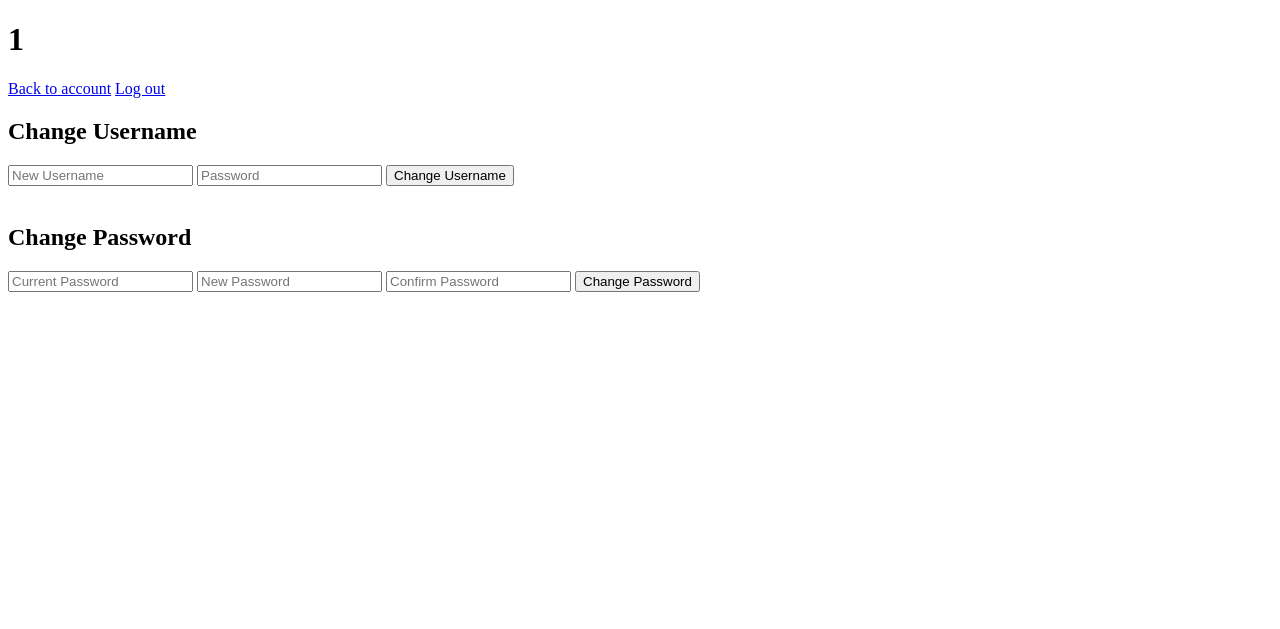
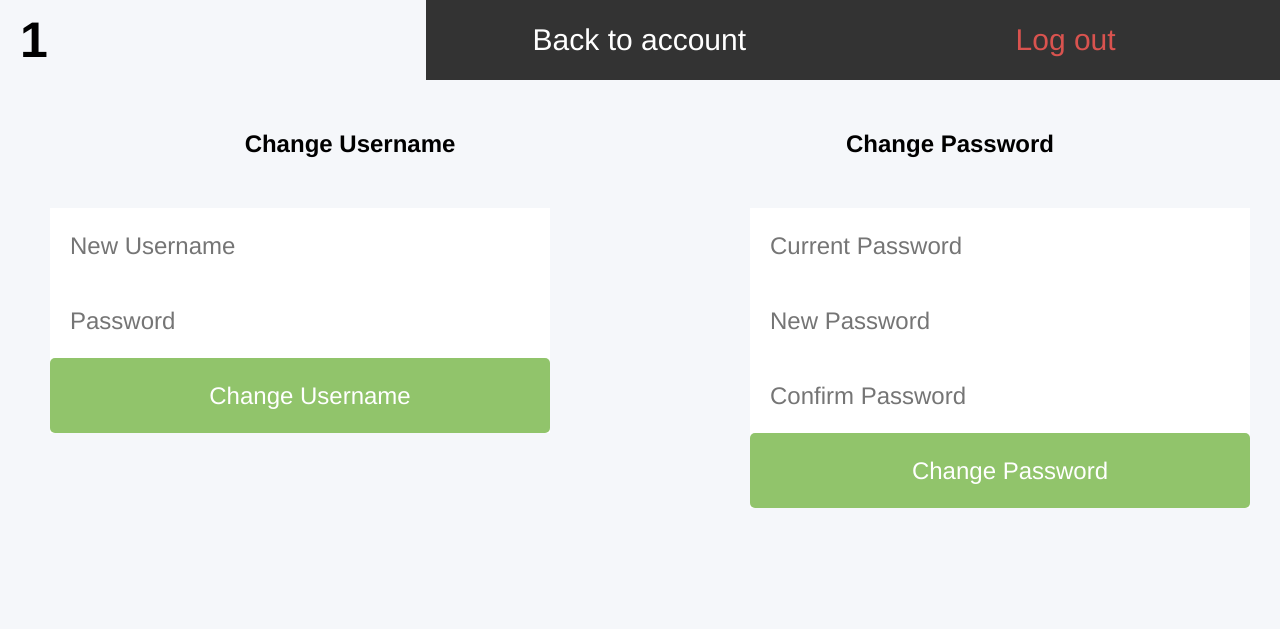
Before and after one commit to daneclipse/dartsApp, a PHP site: page /PHP/editAccount.php?username=1 in a window 1280 px wide. Shown: the top 629 px of the page. Run offline with PHP 8.4, Linux system fonts and the light colour scheme; data that the repository does not hold is empty.

Commit message:
form css - undone

```diff
--- a/css/general.css
+++ b/css/general.css
@@ -19,6 +19,7 @@ html, body
 	background-color: #f5f7fa;
 	overflow: hidden;
 }
+/* DARKER BG - #a4a6a8*/
 
 .page
 {
@@ -102,6 +103,7 @@ html, body
 	background-color: #f5f7fa;
 	font-size: 50px;
 	line-height: 80px;
+	float: left;
 	text-align: left;
 	padding-left: 20px;
 }
@@ -195,6 +197,11 @@ input:focus
 	background-color: #719952;
 }
 
+.smallForm
+{
+	height: 225px;
+}
+
 /* ALERT MESSAGE */
 .alertMessage
 {
@@ -203,4 +210,5 @@ input:focus
 	font-size: 40px;
 	color: #fff;
 	margin: 50px auto;
+	clear: both;
 }
--- a/editAccount.php
+++ b/editAccount.php
@@ -24,6 +24,33 @@ if ($dataRows > 0) {
 <head>
 	<title></title>
 	<meta name="viewport" content="width=device-width, initial-scale=1.0">
+	<!-- CSS FILES -->
+	<link rel="stylesheet" type="text/css" href="css/general.css">
+	<style type="">
+		.navBar h1, .navBar a
+		{
+			width: 33.3%;
+		}
+		.accountForms
+		{
+			width: 1200px;
+			height: 500px;
+			margin: 0 auto;
+		}
+		.accountForms h2
+		{
+			width: 50%;
+			float: left;
+		}
+		.form
+		{
+			float: left;
+		}
+		.smallForm
+		{
+			margin-right: 200px;
+		}
+	</style>
 </head>
 <body>
 
@@ -34,8 +61,10 @@ if ($dataRows > 0) {
 	</div>
 
 	<div class="page">
-		<div class="form">
-			<h2>Change Username</h2>
+		<div class="accountForms">
+			<h2 class="formButtons" id="username">Change Username</h2>
+			<h2 class="formButtons" id="password">Change Password</h2>
+			<div class="form smallForm" id="usernameForm">
 				<?php
 					if ($_GET['message'] == 'success')
 					{
@@ -78,22 +107,21 @@ if ($dataRows > 0) {
 								echo '<p class="redButton alertMessage">Incorrect password</p>';
 							}
 						}
-					else
-					{
-						echo '<p class="redButton alertMessage">Fill out all fields</p>';
-					}
+						// else
+						// {
+						// 	echo '<p class="redButton alertMessage">Fill out all fields</p>';
+						// }
 					}
 				?>
 				<form action="editAccount.php?username=<?=$user_username;?>" method="post">
 					<input type="text" name="newUsername" placeholder="New Username">
 					<input type="password" name="password" placeholder="Password">
-				<input class="submitForm" type="submit" name="submitUsername" value="Change Username">
+					<input class="submitForm greenButton" type="submit" name="submitUsername" value="Change Username">
 				</form>
 			</div>
 
-		<br />
 
-		<div class="form">
+			<div class="form" id="passwordForm">
 				<?php
 					if (isset($_POST['submitPassword']))
 					{
@@ -128,20 +156,20 @@ if ($dataRows > 0) {
 								echo '<p class="redButton alertMessage">Incorrect password</p>';
 							}
 						}
-					else
-					{
-						echo '<p class="redButton alertMessage">Fill out all fields</p>';
-					}
+						// else
+						// {
+						// 	echo '<p class="redButton alertMessage">Fill out all fields</p>';
+						// }
 					}
 				?>
-			<h2>Change Password</h2>
 				<form action="editAccount.php?username=<?=$user_username;?>" method="post">
 					<input type="password" name="password" placeholder="Current Password">
 					<input type="password" name="newPassword" placeholder="New Password">
 					<input type="password" name="confirmNewPassword" placeholder="Confirm Password">
-				<input class="submitForm" type="submit" name="submitPassword" value="Change Password">
+					<input class="submitForm greenButton" type="submit" name="submitPassword" value="Change Password">
 				</form>
 			</div>
+		</div><!-- CLOSE DIV WITH CLASS ACCOUNT FORMS -->
 	</div>
 
 <script
```
Also changed, not shown: login.php (+1 -7 lines). Lines whose indentation alone changed are shown as unchanged.
